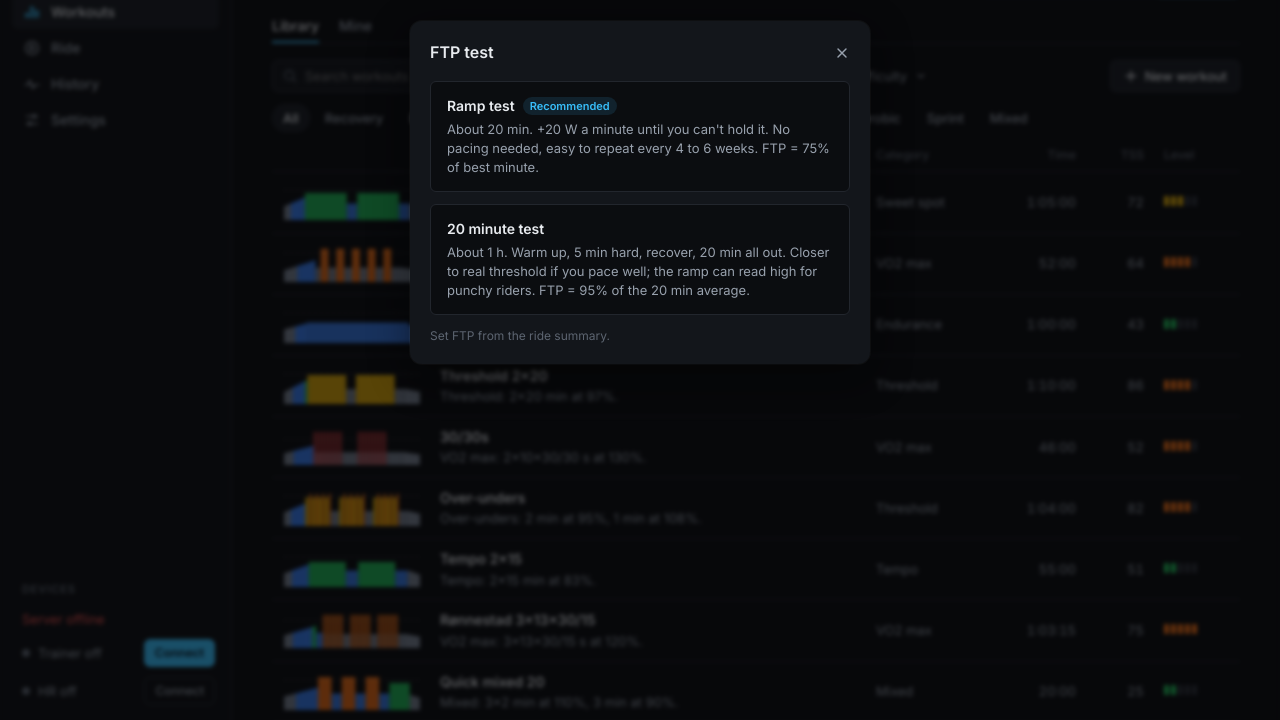
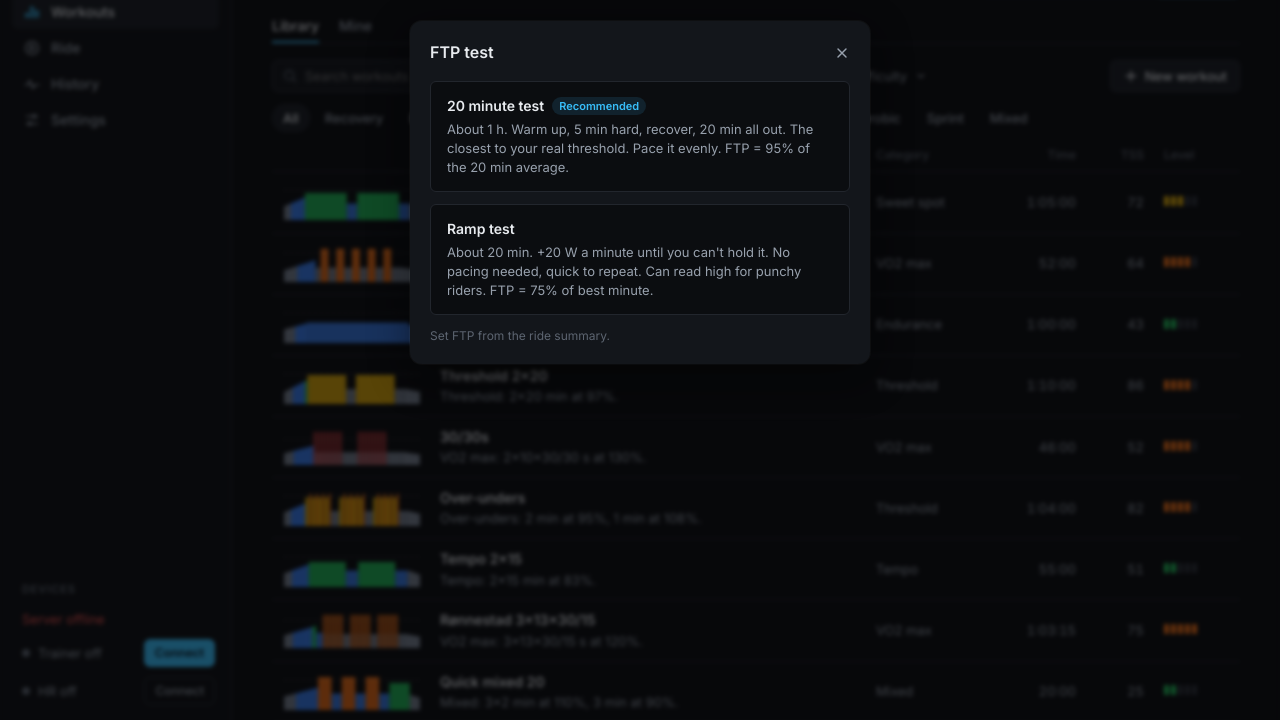
Before and after one commit to yaportmax/justwatts, a plain HTML site: page app/index.html in a window 1280 px wide. Both pictures are taken after a click on the button "FTP test". Shown: the part 75-795 px from the top of the page. Drawn offline with Linux system fonts and the light colour scheme; no server answers.

Commit message:
FTP test: the 20 minute test is recommended
Co-Authored-By: Claude Opus 5.5 <noreply@anthropic.com>
Claude-Session: https://claude.ai/code/session_01DxrxiRoFxr87o4L1vyw7KC

```diff
--- a/app/index.html
+++ b/app/index.html
@@ -340,8 +340,8 @@
 <div class="modal" id="ftpModal">
   <div class="panel dlg" role="dialog" aria-labelledby="ftpTitle">
     <div class="dhead"><b id="ftpTitle">FTP test</b><button id="ftpClose" class="x" aria-label="Close"><svg viewBox="0 0 20 20" aria-hidden="true"><path d="M5 5l10 10M15 5L5 15"/></svg></button></div>
-    <button class="ftpopt" data-t="t-ramp"><b>Ramp test <span class="rec">Recommended</span></b><span>About 20 min. +20 W a minute until you can't hold it. No pacing needed, easy to repeat every 4 to 6 weeks. FTP = 75% of best minute.</span></button>
-    <button class="ftpopt" data-t="t-20"><b>20 minute test</b><span>About 1 h. Warm up, 5 min hard, recover, 20 min all out. Closer to real threshold if you pace well; the ramp can read high for punchy riders. FTP = 95% of the 20 min average.</span></button>
+    <button class="ftpopt" data-t="t-20"><b>20 minute test <span class="rec">Recommended</span></b><span>About 1 h. Warm up, 5 min hard, recover, 20 min all out. The closest to your real threshold. Pace it evenly. FTP = 95% of the 20 min average.</span></button>
+    <button class="ftpopt" data-t="t-ramp"><b>Ramp test</b><span>About 20 min. +20 W a minute until you can't hold it. No pacing needed, quick to repeat. Can read high for punchy riders. FTP = 75% of best minute.</span></button>
     <div class="hint">Set FTP from the ride summary.</div>
   </div>
 </div>
```
